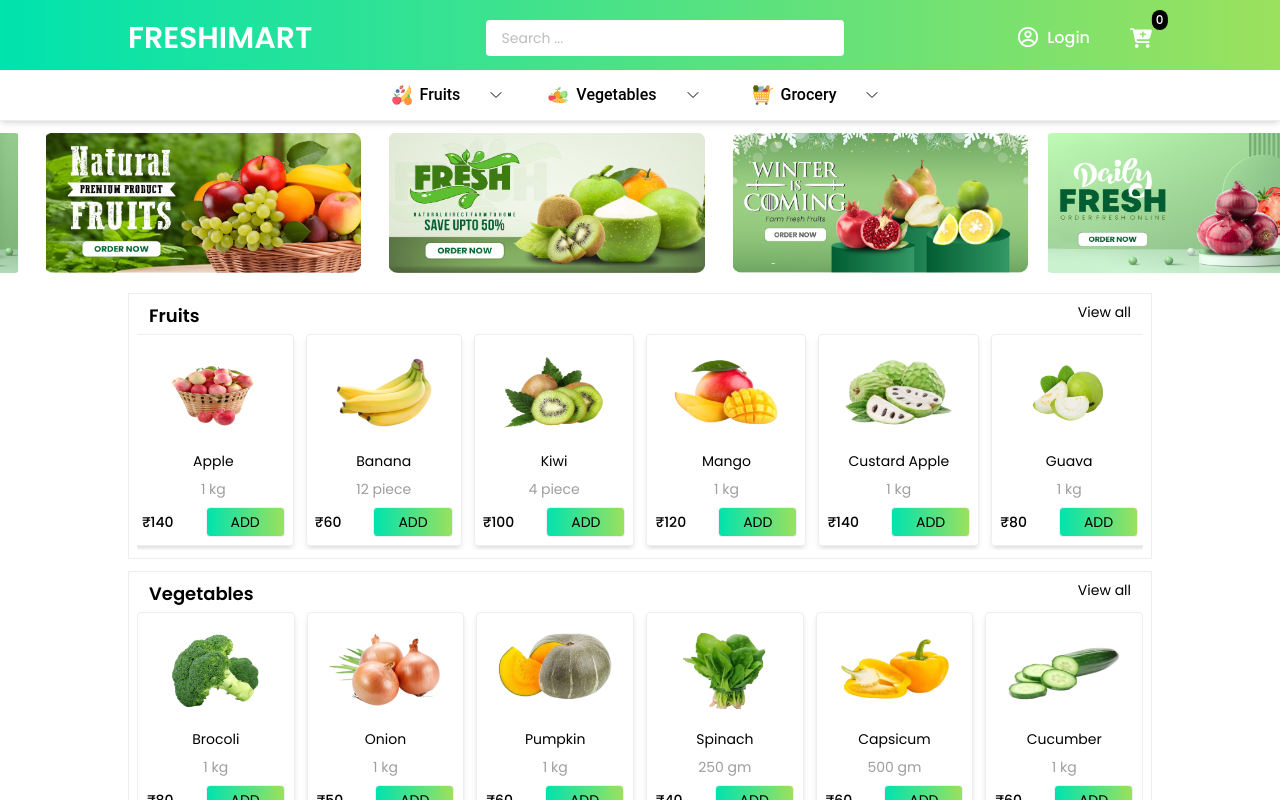
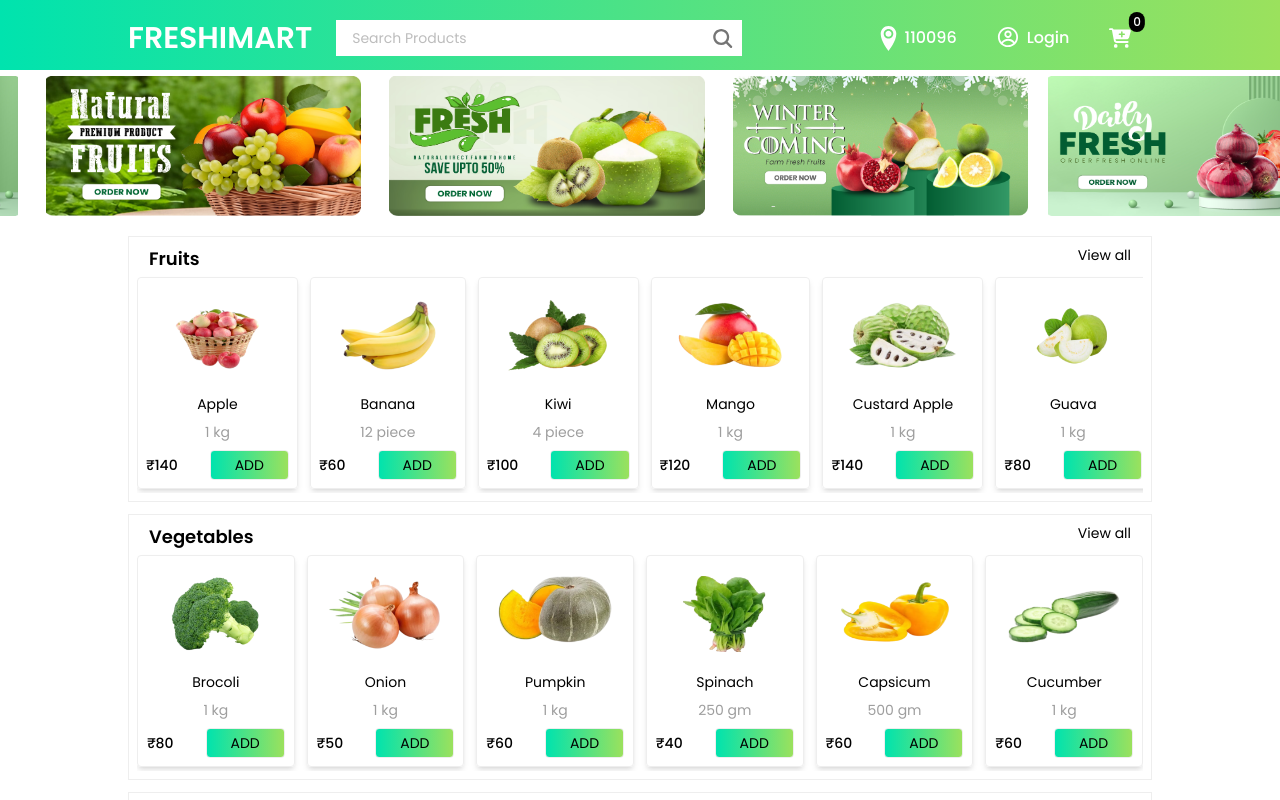
Before and after one commit to arjun-krgupta/FreshiMart, a React (Vite) app: page / in a window 1280 px wide. Shown: the top 800 px of the page. Built offline with nearby package versions, Linux system fonts and the light colour scheme.

Commit message:
add popup of location

```diff
--- a/src/App.jsx
+++ b/src/App.jsx
@@ -12,8 +12,6 @@ import Service from './components/Service'
 import Contact from './components/Contact'
 import ForgetPassword from './pages/ForgetPassword'
 import Fruit from './pages/Fruit';
-import Filter from './components/Filter';
-import Slider from './components/Slider'
 import Vegi from './pages/Vegi';
 import Masala from './pages/Masala';
 import Grains from './pages/Grains';
@@ -30,8 +28,6 @@ function App(props) {
     <>
     <BrowserRouter>
     <Navbar/>
-    <Filter/>
-    <Slider/>
     <Routes>
     <Route path='/'  element={<Home/>} />
     <Route path='/cart'  element={<Cart/>} />
--- a/src/common/Navbar.jsx
+++ b/src/common/Navbar.jsx
@@ -3,107 +3,78 @@ import { Badge } from "@material-tailwind/react";
 import { useSelector } from "react-redux";
 import { useNavigate } from "react-router-dom";
 import { CgProfile } from "react-icons/cg";
-import { FaBarsStaggered } from "react-icons/fa6";
-import { FaXmark } from "react-icons/fa6";
-import { useEffect, useRef, useState } from "react";
 import { FaFirstOrder } from "react-icons/fa";
 import { MdFavoriteBorder } from "react-icons/md";
 import { IoMdNotifications } from "react-icons/io";
 import { IoGiftSharp } from "react-icons/io5";
 import { LuLogOut } from "react-icons/lu";
 import { Link } from "react-router-dom";
-
-import {
-  Menu,
-  MenuHandler,
-  MenuList,
-  MenuItem,
-  Avatar,
-} from "@material-tailwind/react";
-
-import {
-  Card,
-  Typography,
-  List,
-  ListItem,
-  ListItemPrefix,
-  ListItemSuffix,
-  Chip,
-  Accordion,
-  AccordionHeader,
-  AccordionBody,
-} from "@material-tailwind/react";
-import {
-  ChevronRightIcon,
-  ChevronDownIcon,
-} from "@heroicons/react/24/outline";
-import {
-  InboxIcon,
-  UserCircleIcon,
-  Cog6ToothIcon,
-  PowerIcon,
-} from "@heroicons/react/24/solid";
-import fruit from "../assets/icon/fruit.png";
-import vegi from "../assets/icon/vegi.png";
-import grocery from "../assets/icon/grocery.png";
+import { ImLocation2 } from "react-icons/im";
+import { IoSearch } from "react-icons/io5";
+import { Menu, MenuHandler, MenuList, MenuItem } from "@material-tailwind/react";
+import { Typography } from "@material-tailwind/react";
+import { useState } from "react";
+import Marquee from "react-fast-marquee";
+import slider1 from '../assets/slider 1.png'
+import slider2 from '../assets/slider 2.png'
+import slider3 from '../assets/slider 3.png'
+import slider4 from '../assets/slider 4.png'
+import { FaLocationCrosshairs } from "react-icons/fa6";
 
 function Navbar() {
   const redirect = useNavigate();
   const { cartItem } = useSelector((state) => state.allCart);
-  const [menuOpen,setMenuOpen]=useState(false)
-  const menuRef = useRef(null);
-    const [open, setOpen] = useState(0);
+  const [searchOpen, setSearchOpen] = useState(false);
 
-    const handleOpen = (value) => {
-      setOpen(open === value ? 0 : value);
+  const handleSearh = () => {
+    setSearchOpen((prev) => !prev);
   };
-
-  const toggleMenu=()=>
-    {
-      setMenuOpen(!menuOpen)
-    }
-     // Close the menu when clicking outside
-     useEffect(() => {
-      const handleClickOutside = (event) => {
-        if (menuRef.current && !menuRef.current.contains(event.target)) {
-          setMenuOpen(false);
-        }
-      };
-
-      // Add event listener to detect clicks outside the menu
-      document.addEventListener("mousedown", handleClickOutside);
-
-      return () => {
-        // Clean up event listener
-        document.removeEventListener("mousedown", handleClickOutside);
-      };
-    }, []);
 
   return (
     <>
       {/* Navbar */}
-      <div className="flex flex-col gap-2 fixed top-0 left-0 w-full z-50 bg-gradient-to-l from-[#9be15d] to-[#00e3ae] h-[100px] md:h-[70px]">
+      <div className={`flex flex-col gap-2 fixed top-0 left-0 w-full z-50 bg-gradient-to-l from-[#9be15d] to-[#00e3ae] transition-all duration-300`}
+        style={{ height: searchOpen ? "100px" : "70px" }} >
         {/* Top Section */}
-        <div className="flex justify-between items-center text-white mt-5 px-12 sm:px-16 lg:px-32">
+        <div className="flex justify-between items-center text-white mt-5 px-8 sm:px-10 md:px-20 lg:px-32">
           {/* Logo */}
-                <div className="flex gap-5 sm:gap-4">
-                <button onClick={toggleMenu} className="md:hidden">
-                 { menuOpen ? <FaXmark className="text-2xl sm:text-3xl text-white" />
-                 : <FaBarsStaggered className="text-2xl sm:text-3xl text-white"/>
-                 }
-                </button>
-                <h1 className=" text-xl sm:text-2xl lg:text-3xl font-semibold uppercase cursor-pointer" onClick={()=>redirect('/')}>FreshiMart</h1>
+          <div className="flex gap-6 items-center md:w-[65%] lg:w-[60%]">
+            <h1 className="text-xl sm:text-2xl lg:text-3xl font-semibold uppercase cursor-pointer" onClick={() => redirect('/')}>
+              FreshiMart
+            </h1>
+            {/* Desktop Search */}
+            <div className="hidden md:flex md:justify-between items-center bg-white px-2 w-full">
+              <input type="text" placeholder="Search Products" className="outline-none border-0 text-black text-sm py-2 w-full ps-2 placeholder:text-sm" />
+              <IoSearch className="text-gray-600 text-[25px]" />
+            </div>
           </div>
 
-          {/* Desktop Search */}
-          <input
-            type="text"
-            placeholder="Search ..."
-            className="hidden md:flex outline-none border-white text-black text-sm rounded ps-4 md:w-[35%] py-2 placeholder:text-sm"
-          />
+          {/* Cart & Authentication */}
+          <div className="flex gap-4 sm:gap-6 lg:gap-10 items-center text-sm sm:text-base font-medium md:w-[30%] lg:w-[27%]">
+            <IoSearch className="block md:hidden text-white text-[24px] cursor-pointer" onClick={handleSearh} />
+            {/* location */}
+              <Menu>
+                <MenuHandler>
+                <div className="flex gap-1 items-center cursor-pointer">
+                    <ImLocation2 className="text-[25px] text-white" />
+                    <h1 className="text-white">110096</h1>
+                </div>
+                </MenuHandler>
+                <MenuList className="mt-3">
+                  <div className="flex flex-col items-center gap-1 border-0 outline-none ">
+                    <h1 className="text-base text-black">Where do you want the delivery?</h1>
+                    <p className="text-xs text-black">Grocery is available in selected cities</p>
+                      <div className="flex text-sm items-center border border-black px-3 mt-2">
+                         <input type="text" value={110096} className="border-0 outline-none w-20"  />
+                          <div className="flex gap-1 items-center border-l border-black py-2 px-2">
+                              <FaLocationCrosshairs className="text-lg text-blue-500" />
+                              <span className="text-sm text-black">Current Location</span>
+                          </div>
+                      </div>
+                  </div>
+                  </MenuList>
+              </Menu>
 
-          {/* Cart & Authentication */}
-          <div className="flex gap-6 sm:gap-8 lg:gap-10 items-center text-sm sm:text-base font-medium">
 
             <div className="flex gap-2">
               {/* Profile */}
@@ -113,252 +84,71 @@ function Navbar() {
                     <CgProfile className="text-[22px] text-white cursor-pointer" />
                   </span>
                 </MenuHandler>
-                <MenuList>
+                <MenuList className="text-black mt-3 ms-3">
                   <MenuItem className="flex items-center gap-2">
-                    <CgProfile className="text-[19px] text-gray-500 cursor-pointer" />
-                    <Typography variant="small" className="font-medium">
-                      My Profile
-                    </Typography>
+                    <CgProfile className="text-[19px] text-black cursor-pointer" />
+                    <Typography variant="small" className="font-medium">My Profile</Typography>
                   </MenuItem>
                   <MenuItem className="flex items-center gap-2">
-                  <FaFirstOrder className="text-[19px] text-gray-500 cursor-pointer" />
-                    <Typography variant="small" className="font-medium">
-                      Orders
-                    </Typography>
+                    <FaFirstOrder className="text-[19px] text-black cursor-pointer" />
+                    <Typography variant="small" className="font-medium">Orders</Typography>
                   </MenuItem>
                   <MenuItem className="flex items-center gap-2">
-                  <MdFavoriteBorder className="text-[22px] text-gray-500 cursor-pointer" />
-                    <Typography variant="small" className="font-medium">
-                      Wishlists
-                    </Typography>
+                    <MdFavoriteBorder className="text-[22px] text-black cursor-pointer" />
+                    <Typography variant="small" className="font-medium">Wishlists</Typography>
                   </MenuItem>
                   <MenuItem className="flex items-center gap-2">
-                  <IoMdNotifications className="text-xl text-gray-500 cursor-pointer" />
-                    <Typography variant="small" className="font-medium">
-                      Notifications
-                    </Typography>
+                    <IoMdNotifications className="text-xl text-black cursor-pointer" />
+                    <Typography variant="small" className="font-medium">Notifications</Typography>
                   </MenuItem>
                   <MenuItem className="flex items-center gap-2">
-                  <IoGiftSharp className="text-xl text-gray-500 cursor-pointer" />
-                    <Typography variant="small" className="font-medium">
-                      Gift Cards
-                    </Typography>
+                    <IoGiftSharp className="text-xl text-black cursor-pointer" />
+                    <Typography variant="small" className="font-medium">Gift Cards</Typography>
                   </MenuItem>
-                  <MenuItem className="flex items-center gap-2 ">
-                  <LuLogOut className="text-xl text-gray-500 cursor-pointer" />
-                    <Typography variant="small" className="font-medium">
-                      Logout
-                    </Typography>
+                  <MenuItem className="flex items-center gap-2">
+                    <LuLogOut className="text-xl text-black cursor-pointer" />
+                    <Typography variant="small" className="font-medium">Logout</Typography>
                   </MenuItem>
                 </MenuList>
               </Menu>
               {/* Login */}
               <Link to="/login">Login</Link>
             </div>
-
             {/* Cart */}
-            <Badge
-              content={cartItem.length}
-              className="m-[-6px] sm:m-[-8px] bg-black"
-            >
-              <FaCartPlus
-                className="text-[22px] cursor-pointer"
-                onClick={() => redirect("/cart")}
-              />
+            <Badge content={cartItem.length} className="m-[-6px] bg-black">
+              <FaCartPlus className="text-[22px] cursor-pointer" onClick={() => redirect("/cart")} />
             </Badge>
           </div>
         </div>
 
         {/* Mobile Search */}
-        <div className="px-10 flex justify-center items-center">
-          <input
-            type="text"
-            placeholder="Search ..."
-            className="flex md:hidden outline-none border-white text-black text-sm rounded ps-4 w-full sm:w-[85%] py-[7px] placeholder:text-sm"
-          />
+        {searchOpen && (
+          <div className="px-10 ">
+            <div className="px-2 md:hidden flex justify-center items-center bg-white">
+              <input type="text" placeholder="Search Products" className="outline-none border-0 text-black text-sm py-2 w-full ps-2 placeholder:text-sm" />
+              <IoSearch className="text-gray-600 text-[25px]" onClick={handleSearh} />
+            </div>
+          </div>
+        )}
       </div>
 
-           {/* mobile sidebar */}
-        {
-          menuOpen &&
-        <div className="absolute left-0 top-[100px] md:hidden">
-            <Card
-        className="fixed top-[100px] md:top-[70px] left-0 h-full bg-white w-52 sm:w-64 md:w-72 lg:w-80 p-2 rounded-none shadow-lg border border-gray-200 z-50"
-        ref={menuRef}           >
-        {/* Brand Section */}
-
-        {/* Sidebar Items */}
-        <List>
-          {/* Fruits Section */}
-          <Linkccordion
-            open={open === 1}
-            icon={
-              <ChevronDownIcon
-                strokeWidth={2.5}
-                className={`mx-auto h-4 w-4 transition-transform ${
-                  open === 1 ? "rotate-180" : ""
-                }`}
-              />
-            }
-          >
-            <ListItem className="p-0" selected={open === 1}>
-              <LinkccordionHeader
-                onClick={() => handleOpen(1)}
-                className="border-b-0 p-3"
-              >
-                <ListItemPrefix>
-                  <img src={fruit} alt="Fruits" className="w-5 h-5" />
-                </ListItemPrefix>
-                <Typography color="blue-gray" className="mr-auto font-normal">
-                  Fruits
-                </Typography>
-              </LinkccordionHeader>
-            </ListItem>
-            <LinkccordionBody className="py-1">
-              <List className="p-0">
-                <ListItem>
-                  <ListItemPrefix>
-                    <ChevronRightIcon strokeWidth={3} className="h-3 w-5" />
-                  </ListItemPrefix>
-                  Citrus Juices
-                </ListItem>
-                <ListItem>
-                  <ListItemPrefix>
-                    <ChevronRightIcon strokeWidth={3} className="h-3 w-5" />
-                  </ListItemPrefix>
-                  Ready to Eat
-                </ListItem>
-              </List>
-            </LinkccordionBody>
-          </Linkccordion>
-         {/* Vegetables Section */}
-           <Linkccordion
-            open={open === 2}
-            icon={
-              <ChevronDownIcon
-                strokeWidth={2.5}
-                className={`mx-auto h-4 w-4 transition-transform ${
-                  open === 2 ? "rotate-180" : ""
-                }`}
-              />
-            }
-          >
-            <ListItem className="p-0" selected={open === 2}>
-              <LinkccordionHeader
-                onClick={() => handleOpen(2)}
-                className="border-b-0 p-3"
-              >
-                <ListItemPrefix>
-                  <img src={vegi} alt="Vegetables" className="w-5 h-5" />
-                </ListItemPrefix>
-                <Typography color="blue-gray" className="mr-auto font-normal">
-                  Vegetables
-                </Typography>
-              </LinkccordionHeader>
-            </ListItem>
-            <LinkccordionBody className="py-1">
-              <List className="p-0">
-                <ListItem>
-                  <ListItemPrefix>
-                    <ChevronRightIcon strokeWidth={3} className="h-3 w-5" />
-                  </ListItemPrefix>
-                  Leafy Green
-                </ListItem>
-                <ListItem>
-                  <ListItemPrefix>
-                    <ChevronRightIcon strokeWidth={3} className="h-3 w-5" />
-                  </ListItemPrefix>
-                  Root Vegetables
-                </ListItem>
-              </List>
-            </LinkccordionBody>
-          </Linkccordion>
-
-          {/* Grocery Section */}
-          <Linkccordion
-            open={open === 3}
-            icon={
-              <ChevronDownIcon
-                strokeWidth={2.5}
-                className={`mx-auto h-4 w-4 transition-transform ${
-                  open === 3 ? "rotate-180" : ""
-                }`}
-              />
-            }
-          >
-            <ListItem className="p-0" selected={open === 3}>
-              <LinkccordionHeader
-                onClick={() => handleOpen(3)}
-                className="border-b-0 p-3"
-              >
-                <ListItemPrefix>
-                  <img src={grocery} alt="Grocery" className="w-5 h-5" />
-                </ListItemPrefix>
-                <Typography color="blue-gray" className="mr-auto font-normal">
-                  Grocery
-                </Typography>
-              </LinkccordionHeader>
-            </ListItem>
-            <LinkccordionBody className="py-1">
-              <List className="p-0">
-                <ListItem>
-                  <ListItemPrefix>
-                    <ChevronRightIcon strokeWidth={3} className="h-3 w-5" />
-                  </ListItemPrefix>
-                  Whole Masala
-                </ListItem>
-                <ListItem>
-                  <ListItemPrefix>
-                    <ChevronRightIcon strokeWidth={3} className="h-3 w-5" />
-                  </ListItemPrefix>
-                  Grains
-                </ListItem>
-              </List>
-            </LinkccordionBody>
-          </Linkccordion>
-
-          {/* Divider */}
-          <hr className="my-2 border-blue-gray-50" />
-
-          {/* Static Links */}
-          <ListItem>
-            <ListItemPrefix>
-              <InboxIcon className="h-5 w-5" />
-            </ListItemPrefix>
-            Inbox
-            <ListItemSuffix>
-              <Chip
-                value="14"
-                size="sm"
-                variant="ghost"
-                color="blue-gray"
-                className="rounded-full"
-              />
-            </ListItemSuffix>
-          </ListItem>
-          <ListItem>
-            <ListItemPrefix>
-              <UserCircleIcon className="h-5 w-5" />
-            </ListItemPrefix>
-            Profile
-          </ListItem>
-          <ListItem>
-            <ListItemPrefix>
-              <Cog6ToothIcon className="h-5 w-5" />
-            </ListItemPrefix>
-            Settings
-          </ListItem>
-          <ListItem >
-            <ListItemPrefix>
-              <PowerIcon className="h-5 w-5" />
-            </ListItemPrefix>
-            Log Out
-          </ListItem>
-        </List>
-            </Card>
+      {/* SLider */}
+      <Marquee pauseOnHover>
+        <div className={`grid grid-cols-4 gap-1 sm:gap-5 lg:gap-7 mt-2 w-full`}  style={{ paddingTop: searchOpen ? "98px" : "68px" }} >
+            <div className="w-full">
+            <img src={slider1} alt="" className='w-full h-[90px] sm:h-[120px] lg:h-[140px]' />
             </div>
-        }
+            <div className="w-full">
+            <img src={slider2} alt="" className='w-full h-[90px] sm:h-[120px] lg:h-[140px]' />
             </div>
+            <div className="w-full">
+            <img src={slider3} alt="" className='w-full h-[90px] sm:h-[120px] lg:h-[140px]' />
+            </div>
+            <div className="w-full">
+            <img src={slider4} alt="" className='w-full h-[90px] pe-1 sm:pe-5 sm:h-[120px] lg:h-[140px]' />
+            </div>
+            </div>
+        </Marquee>
     </>
   );
 }
--- a/src/components/Home.jsx
+++ b/src/components/Home.jsx
@@ -1,9 +1,8 @@
 
-import React, { useState } from 'react';
+import React from 'react';
 import Item from './Item';
 
 function Home(props) {
-
   return (
    <>
    <Item/>
--- a/src/components/Item.jsx
+++ b/src/components/Item.jsx
@@ -5,14 +5,14 @@ import { Link } from "react-router-dom";
 function Item(props) {
   return (
   <>
-  <div className="bg-white py-3 mt-2 px-3 sm:px-10 md:px-16 lg:px-32">
+  <div className="bg-white py-5 px-3 sm:px-10 md:px-16 lg:px-32">
     {/* Fruits */}
   <div className="border p-2">
   <div className="flex justify-between px-3">
      <h1 className="text-lg font-semibold">Fruits</h1>
      <Link to="/allFruit" className="text-sm hover:text-green-600">View all</Link>
      </div>
-     <div className="flex lg:justify-center overflow-x-scroll webkit w-full gap-3 py-1">
+     <div className="flex justify-start overflow-x-scroll webkit w-full gap-3 py-1">
      {
       fruit.map((val,ind)=>
       <div className="flex flex-col border rounded shadow-md p-2 items-center gap-2 w-[155px] sm:w-[180px]" key={ind}>
@@ -36,7 +36,7 @@ function Item(props) {
      <h1 className="text-lg font-semibold">Vegetables</h1>
      <Link to="/allVegi" className="text-sm hover:text-green-600">View all</Link>
      </div>
-     <div className="flex lg:justify-center overflow-x-scroll webkit w-full gap-3 py-1">
+     <div className="flex justify-start overflow-x-scroll webkit w-full gap-3 py-1">
      {
       vegi.map((val,ind)=>
       <div className="flex flex-col border rounded shadow-md p-2 items-center gap-2 w-[155px] sm:w-[180px]" key={ind}>
@@ -60,7 +60,7 @@ function Item(props) {
      <h1 className="text-lg font-semibold">All Grains</h1>
      <Link to="/allGrains" className="text-sm hover:text-green-600">View all</Link>
      </div>
-     <div className="flex lg:justify-center overflow-x-scroll webkit w-full gap-3 py-1">
+     <div className="flex justify-start overflow-x-scroll webkit w-full gap-3 py-1">
      {
       grains.map((val,ind)=>
       <div className="flex flex-col border rounded shadow-md p-3 items-center gap-2 w-[155px] sm:w-[180px]" key={ind}>
@@ -84,7 +84,7 @@ function Item(props) {
      <h1 className="text-lg font-semibold">Powder Masala</h1>
      <Link to="/allMasala" className="text-sm hover:text-green-600">View all</Link>
      </div>
-     <div className="flex lg:justify-center overflow-x-scroll webkit w-full gap-3 py-1">
+     <div className="flex justify-start overflow-x-scroll webkit w-full gap-3 py-1">
      {
       masala.map((val,ind)=>
       <div className="flex flex-col border rounded shadow-md p-3 items-center gap-2 w-[155px] sm:w-[180px]" key={ind}>
@@ -108,7 +108,7 @@ function Item(props) {
      <h1 className="text-lg font-semibold">Dry Fruits</h1>
      <Link to="/allDry_Fruits" className="text-sm hover:text-green-600">View all</Link>
      </div>
-     <div className="flex lg:justify-center overflow-x-scroll webkit w-full gap-3 py-1">
+     <div className="flex justify-start overflow-x-scroll webkit w-full gap-3 py-1">
      {
       dry_fruits.map((val,ind)=>
       <div className="flex flex-col border rounded shadow-md p-2 items-center gap-2 w-[155px] sm:w-[180px]" key={ind}>
@@ -132,7 +132,7 @@ function Item(props) {
      <h1 className="text-lg font-semibold">Ghee & Oils</h1>
      <Link to="/allGhee_oil" className="text-sm hover:text-green-600">View all</Link>
      </div>
-     <div className="flex lg:justify-center overflow-x-scroll webkit w-full gap-3 py-1">
+     <div className="flex justify-start overflow-x-scroll webkit w-full gap-3 py-1">
      {
       ghee_oil.map((val,ind)=>
       <div className="flex flex-col border rounded shadow-md p-2 items-center gap-2 w-[155px] sm:w-[180px]" key={ind}>
@@ -156,7 +156,7 @@ function Item(props) {
      <h1 className="text-lg font-semibold">Whole Masala</h1>
      <Link to="/allWhole_masala" className="text-sm hover:text-green-600">View all</Link>
      </div>
-     <div className="flex lg:justify-center overflow-x-scroll webkit w-full gap-3 py-1">
+     <div className="flex justify-start overflow-x-scroll webkit w-full gap-3 py-1">
      {
       whole_masala.map((val,ind)=>
       <div className="flex flex-col border rounded shadow-md p-2 items-center gap-2 w-[155px] sm:w-[180px]" key={ind}>
@@ -180,7 +180,7 @@ function Item(props) {
      <h1 className="text-lg font-semibold">Sugar & Salt</h1>
      <Link to="/allSugar_salt" className="text-sm hover:text-green-600">View all</Link>
      </div>
-     <div className="flex lg:justify-center overflow-x-scroll webkit w-full gap-3 py-1">
+     <div className="flex justify-start overflow-x-scroll webkit w-full gap-3 py-1">
      {
       suger_salt.map((val,ind)=>
       <div className="flex flex-col border rounded shadow-md p-3 items-center gap-2 w-[155px] sm:w-[180px]" key={ind}>
@@ -204,7 +204,7 @@ function Item(props) {
      <h1 className="text-lg font-semibold">Nuts & Seeds</h1>
      <Link to="/allNuts_seed" className="text-sm hover:text-green-600">View all</Link>
      </div>
-     <div className="flex lg:justify-center overflow-x-scroll webkit w-full gap-4 lg:gap-4 py-1">
+     <div className="flex justify-start overflow-x-scroll webkit w-full gap-4 lg:gap-4 py-1">
      {
       nuts_Seeds.map((val,ind)=>
       <div className="flex flex-col border rounded shadow-md p-3 items-center gap-2 w-[155px] sm:w-[180px]" key={ind}>
--- a/src/components/Slider.jsx
+++ /dev/null
@@ -1,33 +0,0 @@
-import React from 'react';
-import Marquee from "react-fast-marquee";
-import slider1 from '../assets/slider 1.png'
-import slider2 from '../assets/slider 2.png'
-import slider3 from '../assets/slider 3.png'
-import slider4 from '../assets/slider 4.png'
-
-
-function Slider(props) {
-    return (
-        <>
-        <Marquee pauseOnHover>
-        <div className="grid grid-cols-4 pt-[155px] md:pt-[125px] gap-1 sm:gap-5 lg:gap-7 mt-2 w-full">
-            <div className="w-full">
-            <img src={slider1} alt="" className='w-full h-[90px] sm:h-[120px] lg:h-[140px]' />
-            </div>
-            <div className="w-full">
-            <img src={slider2} alt="" className='w-full h-[90px] sm:h-[120px] lg:h-[140px]' />
-            </div>
-            <div className="w-full">
-            <img src={slider3} alt="" className='w-full h-[90px] sm:h-[120px] lg:h-[140px]' />
-            </div>
-            <div className="w-full">
-            <img src={slider4} alt="" className='w-full h-[90px] pe-1 sm:pe-5 sm:h-[120px] lg:h-[140px]' />
-            </div>
-            </div>
-        </Marquee>
-
-        </>
-    );
-}
-
-export default Slider;
```
Lines whose indentation alone changed are shown as unchanged.
